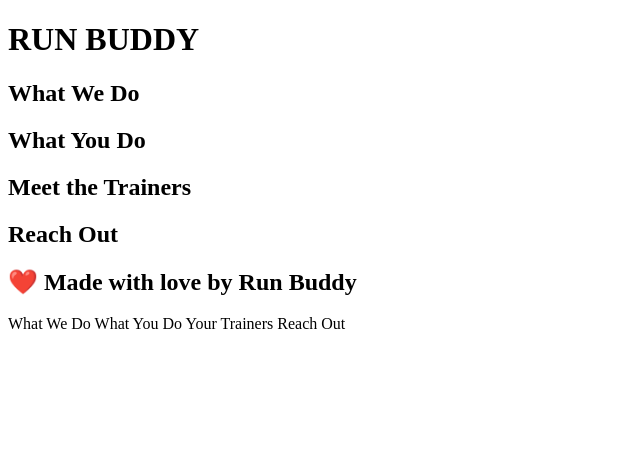
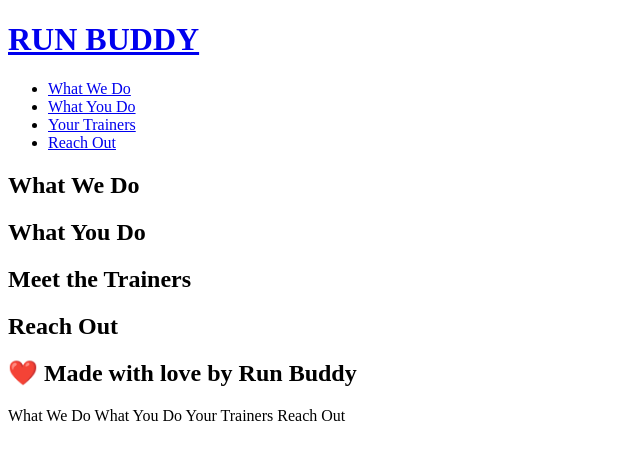
Before and after one commit to JWall13/run-buddy, a plain HTML site: page index.html in a window 1280 px wide. Shown: the whole page, without its empty margins (0-640 px from the left). Drawn offline with Linux system fonts and the light colour scheme.

Commit message:
added header attributes, etc.

```diff
--- a/index.html
+++ b/index.html
@@ -7,7 +7,28 @@
     <body>
         <!-- navigation -->
         <header>
-            <h1>RUN BUDDY</h1>
+            <h1>
+                <a href="/">RUN BUDDY</a>
+            </h1>
+            <nav>
+            <!-- Unordered list element -->
+                <ul>
+                    <!-- List item element -->
+                    <li>
+                        <!-- Anchor element -->
+                        <a href="#what-we-do">What We Do</a>
+                    </li>
+                    <li>
+                        <a href="#what-you-do">What You Do</a>
+                    </li>
+                    <li>
+                        <a href="#your-trainers">Your Trainers</a>
+                    </li>
+                    <li>
+                        <a href="#reach-out">Reach Out</a>
+                    </li>
+                </ul>
+            </nav>
         </header>
 
         <!-- hero/jumbotron -->
```
